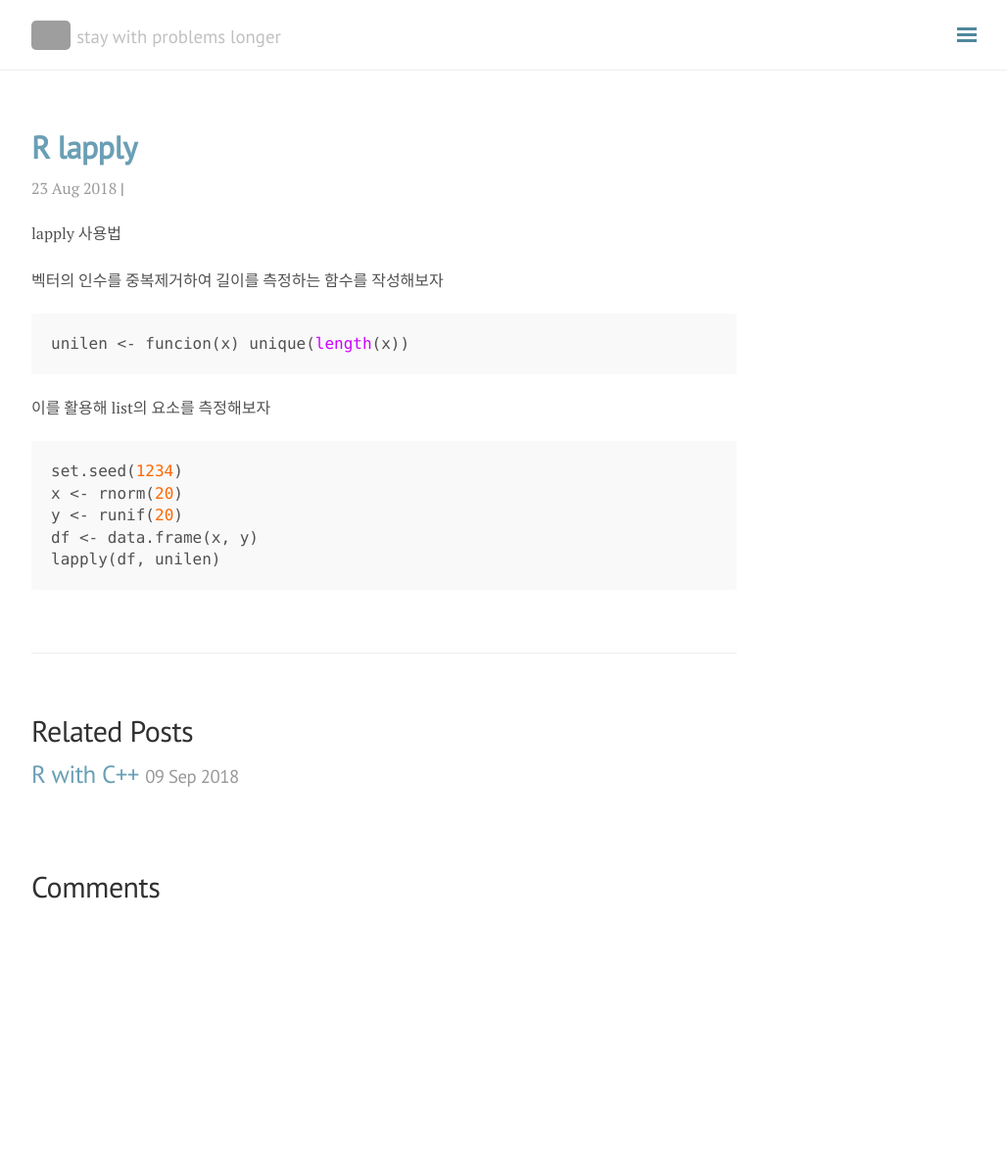
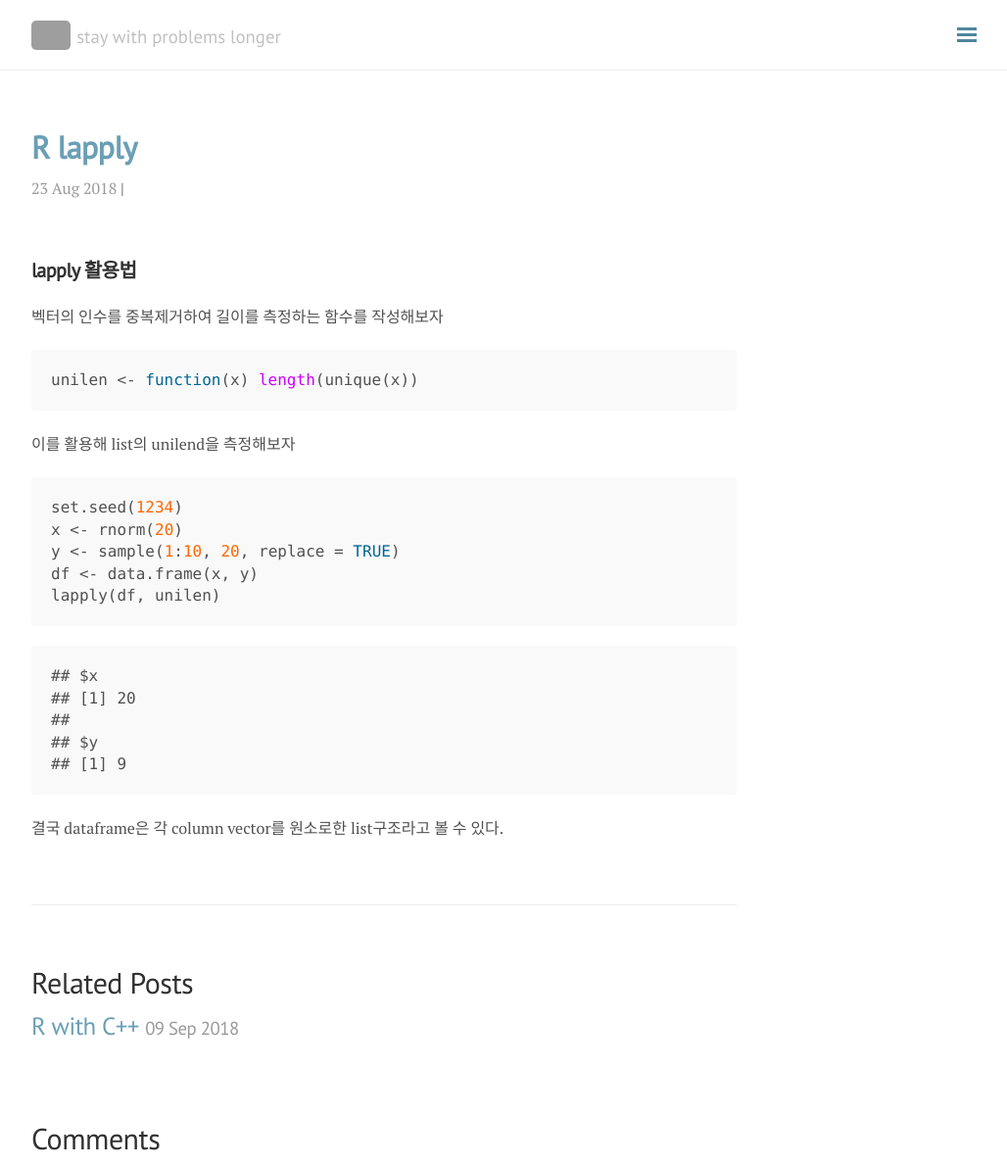
Before and after one commit to seokhoonj/seokhoonj.github.io, a Jekyll site: the page built from _posts/R/2018-08-23-R-lapply.md, in a window 1280 px wide and 1191 px high. Shown: the whole window at 98% size, without its empty margins (248-1276 px from the left). Built offline with Jekyll 4.4.1, drawn with Linux system fonts in a browser that asks for light colours; nearby versions of some CDN libraries; grey boxes are pictures that could not be loaded.

Commit message:
add _posts

````diff
--- a/_posts/R/2018-08-23-R-lapply.md
+++ b/_posts/R/2018-08-23-R-lapply.md
@@ -6,18 +6,29 @@ published: true
 comments: false
 ---
 
-lapply 사용법
+lapply 활용법
+-------------
 
 벡터의 인수를 중복제거하여 길이를 측정하는 함수를 작성해보자
-```r
-unilen <- funcion(x) unique(length(x))
+
+``` r
+unilen <- function(x) length(unique(x))
 ```
 
-이를 활용해 list의 요소를 측정해보자
-```r
+이를 활용해 list의 unilend을 측정해보자
+
+``` r
 set.seed(1234)
 x <- rnorm(20)
-y <- runif(20)
+y <- sample(1:10, 20, replace = TRUE)
 df <- data.frame(x, y)
 lapply(df, unilen)
 ```
+
+    ## $x
+    ## [1] 20
+    ##
+    ## $y
+    ## [1] 9
+
+결국 dataframe은 각 column vector를 원소로한 list구조라고 볼 수 있다.
````
